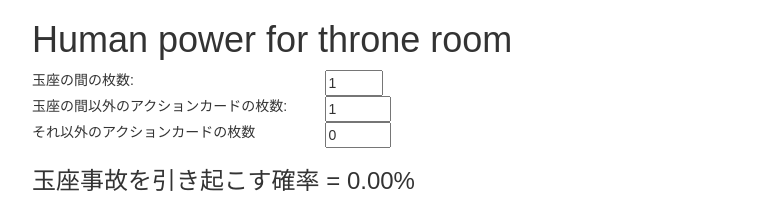
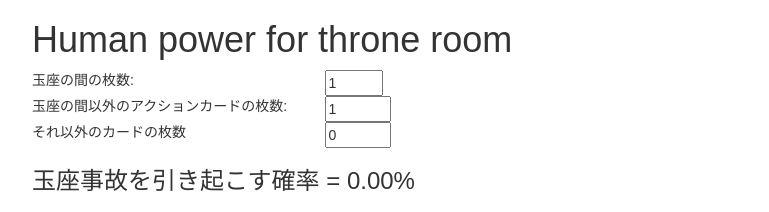
Before and after one commit to autopp/human-power-for-throne-room, a React (Create React App) app: page / in a window 1280 px wide. Shown: the top 212 px of the page, without its empty margins (38-807 px from the left). Built offline with nearby package versions, Linux system fonts and the light colour scheme.

Commit message:
fix: typo of message

```diff
--- a/src/App.js
+++ b/src/App.js
@@ -89,7 +89,7 @@ class App extends Component {
         </div>
         <div className="row">
           <div className="col-lg-3">
-            <div>それ以外のアクションカードの枚数</div>
+            <div>それ以外のカードの枚数</div>
           </div>
           <div className="col-lg-2">
             <input type="number" value={this.state.other} min="0" max="100" step="1" onChange={this.onChangeOther} />
```
